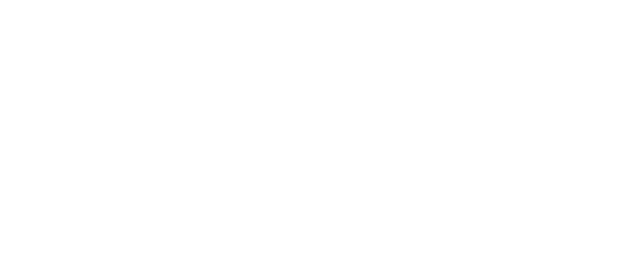
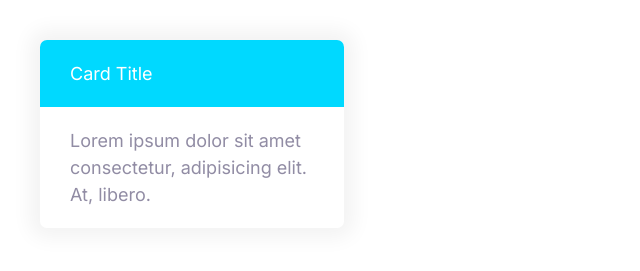
Before and after one commit to AbhishekHarshvardhan/moshify, a plain HTML site: page index.html in a window 1280 px wide. Shown: the whole page, without its empty margins (0-640 px from the left). Drawn offline with nearby package versions, Linux system fonts and the light colour scheme.

Commit message:
Build the card component.

```diff
--- a/css/styles.css
+++ b/css/styles.css
@@ -275,3 +275,24 @@ a {
     font-size: 1.5rem;
   }
 }
+
+/* Cards */
+.card {
+  border-radius: 7px;
+  box-shadow: 0 0 20px 10px #f3f3f3;
+  overflow: hidden;
+}
+
+.card__header,
+.card__body {
+  padding: 2rem 3rem;
+}
+
+.card--primary .card__header {
+  background: var(--color-primary);
+  color: #fff;
+}
+.card--secondary .card__header {
+  background: var(--color-secondary);
+  color: #fff;
+}
--- a/index.html
+++ b/index.html
@@ -18,5 +18,14 @@
     />
     <link rel="stylesheet" href="css/styles.css" />
   </head>
-  <body></body>
+  <body>
+    <div style="width: 30%; padding: 4rem">
+      <div class="card card--secondary">
+        <header class="card__header">Card Title</header>
+        <div class="card__body">
+          Lorem ipsum dolor sit amet consectetur, adipisicing elit. At, libero.
+        </div>
+      </div>
+    </div>
+  </body>
 </html>
```
Also changed, not shown: components/cards.html (added, +6 -0 lines).
